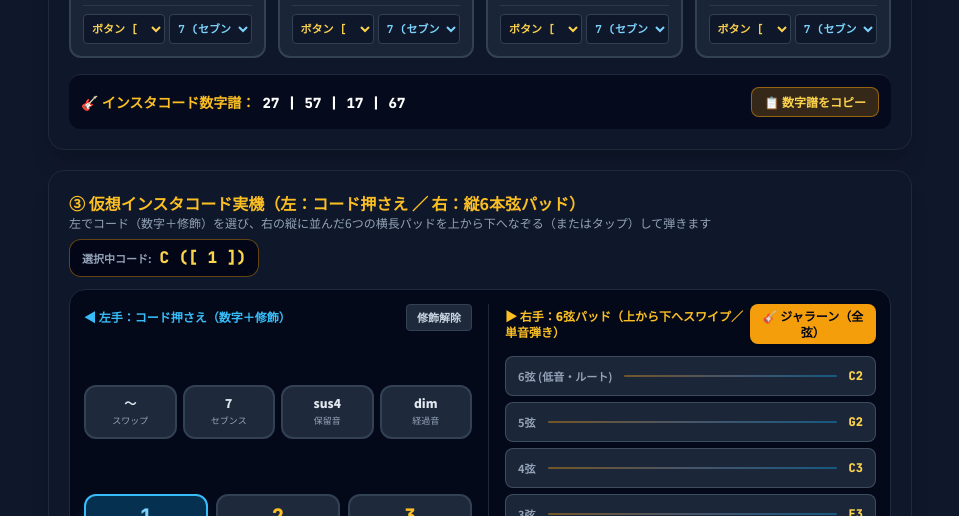
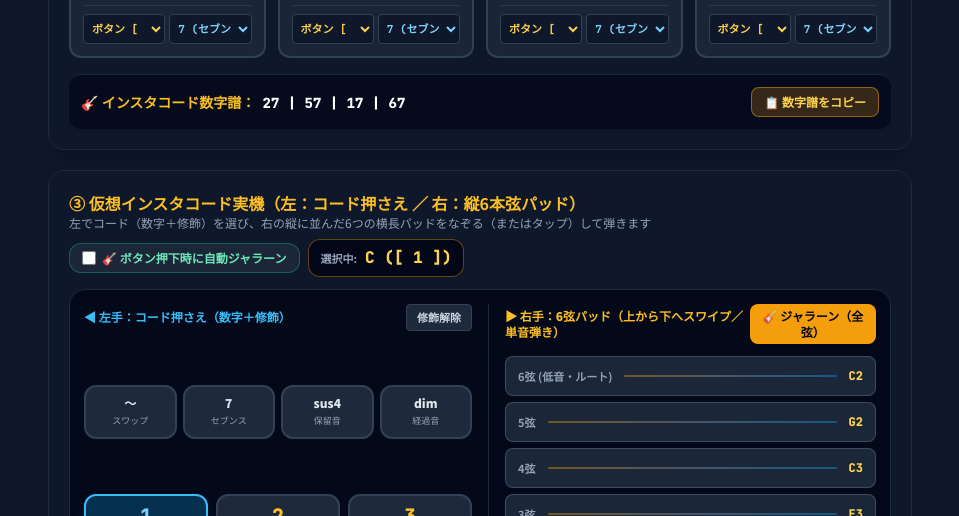
Before and after one commit to River130/instachord-studio, a plain HTML site: page index.html in a window 1280 px wide. Shown: the part 584-1100 px from the top of the page, without its empty margins (160-1119 px from the left). Drawn offline with nearby package versions, Linux system fonts and the light colour scheme.

Commit message:
Add files via upload

```diff
--- a/index.html
+++ b/index.html
@@ -210,11 +210,17 @@
       <div class="flex flex-wrap items-center justify-between gap-2">
         <div>
           <h2 class="text-sm sm:text-base font-bold text-amber-400">③ 仮想インスタコード実機（左：コード押さえ ／ 右：縦6本弦パッド）</h2>
-          <p class="text-xs text-slate-400">左でコード（数字＋修飾）を選び、右の縦に並んだ6つの横長パッドを上から下へなぞる（またはタップ）して弾きます</p>
+          <p class="text-xs text-slate-400">左でコード（数字＋修飾）を選び、右の縦に並んだ6つの横長パッドをなぞる（またはタップ）して弾きます</p>
         </div>
-        <div class="flex items-center gap-2 bg-slate-950 px-3 py-1.5 rounded-xl border border-amber-500/40">
-          <span class="text-[11px] text-slate-400 font-bold">選択中コード:</span>
-          <span id="activePadChordLabel" class="mono text-sm sm:text-base font-black text-amber-300">Cmaj7 [ 1 ]</span>
+        <div class="flex flex-wrap items-center gap-2">
+          <label class="flex items-center gap-1.5 text-xs font-bold text-emerald-300 cursor-pointer select-none bg-slate-800/90 px-3 py-1.5 rounded-xl border border-emerald-500/40 hover:bg-slate-800 transition">
+            <input id="autoStrumOnBtnCheck" type="checkbox" class="accent-emerald-500 w-3.5 h-3.5" />
+            <span>🎸 ボタン押下時に自動ジャラーン</span>
+          </label>
+          <div class="flex items-center gap-2 bg-slate-950 px-3 py-1.5 rounded-xl border border-amber-500/40">
+            <span class="text-[11px] text-slate-400 font-bold">選択中:</span>
+            <span id="activePadChordLabel" class="mono text-sm sm:text-base font-black text-amber-300">Cmaj7 [ 1 ]</span>
+          </div>
         </div>
       </div>
 
@@ -627,25 +633,24 @@
       const rootMidi = 48 + noteIndex;
       const intervals = CHORD_TYPES[chordType].intervals;
 
-      // 6本の弦パッド用（上から6弦=低音ルート → 1弦=高音までの6音ボイシング）
       let sixStrings = [];
       if (intervals.length === 3) {
         sixStrings = [
-          rootMidi - 12,                 // 6弦（ルート低音）
-          rootMidi - 12 + intervals[2],  // 5弦（5度）
-          rootMidi,                      // 4弦（ルート中音）
-          rootMidi + intervals[1],       // 3弦（3度/4度）
-          rootMidi + intervals[2],       // 2弦（5度）
-          rootMidi + 12                  // 1弦（ルート高音）
+          rootMidi - 12,
+          rootMidi - 12 + intervals[2],
+          rootMidi,
+          rootMidi + intervals[1],
+          rootMidi + intervals[2],
+          rootMidi + 12
         ];
       } else {
         sixStrings = [
-          rootMidi - 12,                 // 6弦（ルート低音）
-          rootMidi,                      // 5弦（ルート中音）
-          rootMidi + intervals[1],       // 4弦（3度）
-          rootMidi + intervals[2],       // 3弦（5度）
-          rootMidi + intervals[3],       // 2弦（7度）
-          rootMidi + 12                  // 1弦（ルート高音）
+          rootMidi - 12,
+          rootMidi,
+          rootMidi + intervals[1],
+          rootMidi + intervals[2],
+          rootMidi + intervals[3],
+          rootMidi + 12
         ];
       }
 
@@ -755,7 +760,9 @@
         if (modKey === '7' && padMods['7']) padMods.dim = false;
       }
       renderInstaChordRealSimulator();
-      strumAllStrings();
+      if (document.getElementById('autoStrumOnBtnCheck').checked) {
+        strumAllStrings();
+      }
     }
 
     function resetPadModifiers() {
@@ -838,7 +845,9 @@
         bEl.onclick = () => {
           selectedPadNum = btn.num;
           renderInstaChordRealSimulator();
-          strumAllStrings();
+          if (document.getElementById('autoStrumOnBtnCheck').checked) {
+            strumAllStrings();
+          }
         };
         btnContainer.appendChild(bEl);
       });
@@ -871,7 +880,6 @@
       }
     }
 
-    // 指・マウスで縦に並んだ6つの横長パッドをなぞった（スワイプした）時の連続発音
     document.addEventListener('pointermove', (e) => {
       if (!isStrummingPointer) return;
       const target = document.elementFromPoint(e.clientX, e.clientY);
```
